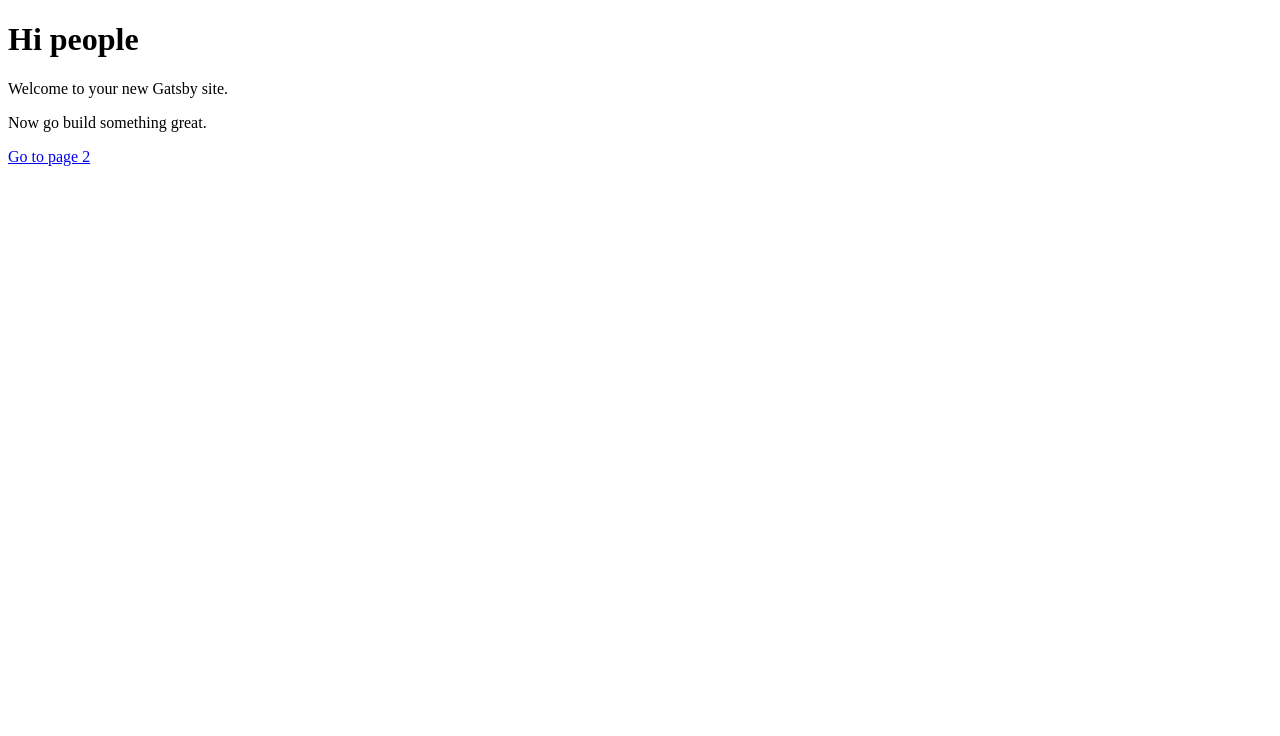
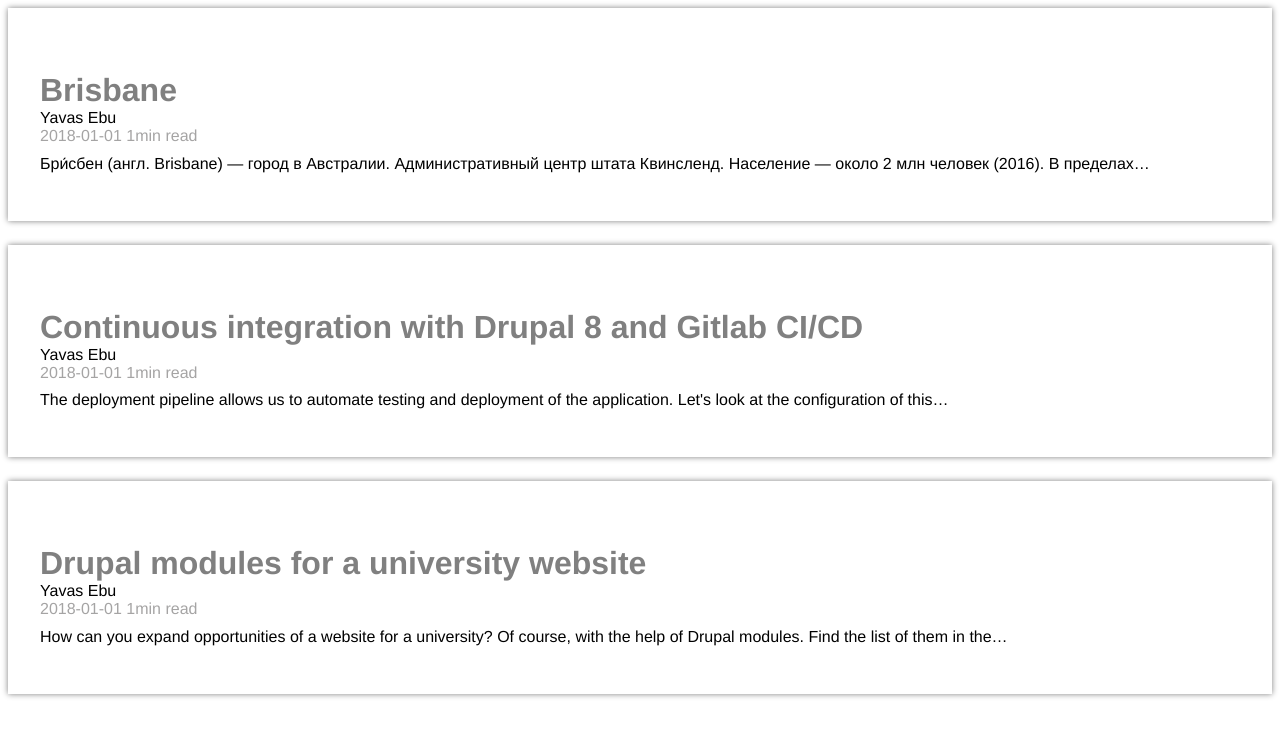
Before and after one commit to strtsv/gatsby-blog, a Gatsby site: page / in a window 1280 px wide. Built offline with nearby package versions, Linux system fonts and the light colour scheme; Gatsby itself is replaced by a stand-in of ours.

Commit message:
post item

```diff
--- a/gatsby-node.js
+++ b/gatsby-node.js
@@ -1,7 +1,44 @@
-/**
- * Implement Gatsby's Node APIs in this file.
- *
- * See: https://www.gatsbyjs.org/docs/node-apis/
- */
+const path = require(`path`)
+const { createFilePath } = require(`gatsby-source-filesystem`)
 
- // You can delete this file if you're not using it
+exports.onCreateNode = ({ node, getNode, boundActionCreators }) => {
+  const { createNodeField } = boundActionCreators
+  if (node.internal.type === `MarkdownRemark`) {
+    const slug = createFilePath({ node, getNode, basePath: `pages` })
+    createNodeField({
+      node,
+      name: `slug`,
+      value: slug,
+    })
+  }
+}
+
+exports.createPages = ({ graphql, boundActionCreators }) => {
+  const { createPage } = boundActionCreators
+  return new Promise((resolve, reject) => {
+    graphql(`
+      {
+        allMarkdownRemark {
+          edges {
+            node {
+              fields {
+                slug
+              }
+            }
+          }
+        }
+      }
+    `).then(result => {
+      result.data.allMarkdownRemark.edges.forEach(({ node }) => {
+        createPage({
+          path: node.fields.slug,
+          component: path.resolve(`./src/templates/posts.js`),
+          context: {
+            slug: node.fields.slug,
+          },
+        })
+      })
+      resolve()
+    })
+  })
+}
--- a/src/blog-posts/1.md
+++ b/src/blog-posts/brisbane.md
@@ -1,6 +1,6 @@
 ---
 title: "Brisbane"
 date: "2018-01-01"
-author: "Явас Ебу"
+author: "Yavas Ebu"
 ---
 Бри́сбен (англ. Brisbane) — город в Австралии. Административный центр штата Квинсленд. Население — около 2 млн человек (2016). В пределах метрополитенского ареала проживает 2,2 млн человек.
--- /dev/null
+++ b/src/blog-posts/continuous-integration.md
@@ -0,0 +1,7 @@
+---
+title: "Continuous integration with Drupal 8 and Gitlab CI/CD"
+date: "2018-01-01"
+author: "Yavas Ebu"
+---
+
+The deployment pipeline allows us to automate testing and deployment of the application. Let's look at the configuration of this methodology using Gitlab
--- /dev/null
+++ b/src/blog-posts/drupal-modules .md
@@ -0,0 +1,6 @@
+---
+title: "Drupal modules for a university website"
+date: "2018-01-01"
+author: "Yavas Ebu"
+---
+How can you expand opportunities of a website for a university? Of course, with the help of Drupal modules. Find the list of them in the article
--- /dev/null
+++ b/src/pages/index.css
@@ -0,0 +1,20 @@
+.article-box{
+  margin-bottom: 1.5em;
+  padding: 2em;
+  box-shadow: 0px 0px 6px grey;
+  font-family: 'Helvetica';
+}
+.title{
+  font-size: 2em;
+  color: grey;
+  margin-bottom: 0px;
+}
+.author, .date{
+  margin:0px;
+}
+.date{
+  color: rgb(165, 164, 164);
+}
+.excerpt{
+  margin-top: 0.6em;
+}
--- a/src/pages/index.js
+++ b/src/pages/index.js
@@ -1,13 +1,43 @@
+import Link from 'gatsby-link'
 import React from 'react'
-import Link from 'gatsby-link'
+import './index.css'
 
-const IndexPage = () => (
+const IndexPage = ({data}) => {
+  console.log(data.allMarkdownRemark.totalCount)
+  return(
   <div>
-    <h1>Hi people</h1>
-    <p>Welcome to your new Gatsby site.</p>
-    <p>Now go build something great.</p>
-    <Link to="/page-2/">Go to page 2</Link>
+    {data.allMarkdownRemark.edges.map(({node}) => (
+      <div key={node.id} className="article-box">
+        <Link to={node.fields.slug} style={{textDecoration: 'none', color: 'inherit'}}><h3 className="title">{node.frontmatter.title}</h3></Link>
+        <p className="author">{node.frontmatter.author}</p>
+        <p className="date">{node.frontmatter.date} {node.timeToRead}min read</p>
+        <p className="excerpt">{node.excerpt}</p>
+      </div>
+    ))}
   </div>
-)
+  )
+}
 
 export default IndexPage
+
+export const  query = graphql`
+query HomePageQuery{
+	allMarkdownRemark(sort: {fields: [frontmatter___date], order: DESC}) {
+	  totalCount
+    edges {
+	    node {
+        fields{
+          slug
+        }
+	      frontmatter {
+	        title
+	        date
+	        author
+        }
+    		excerpt
+        timeToRead
+	    }
+	  }
+	}
+}
+`
```
Also changed, not shown: src/pages/page-2.js (deleted, +0 -12 lines), src/templates/posts.js (added, +28 -0 lines).
